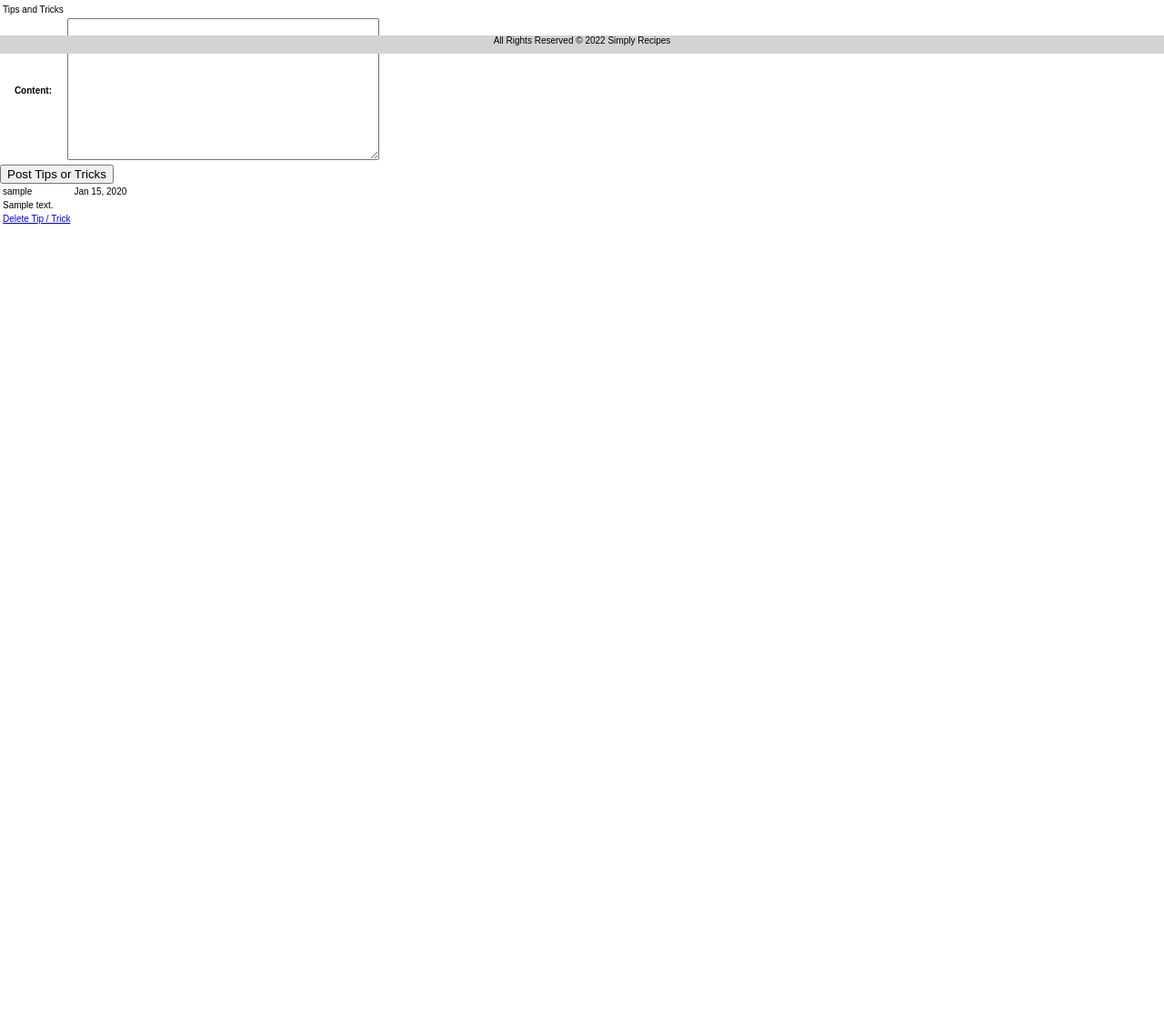
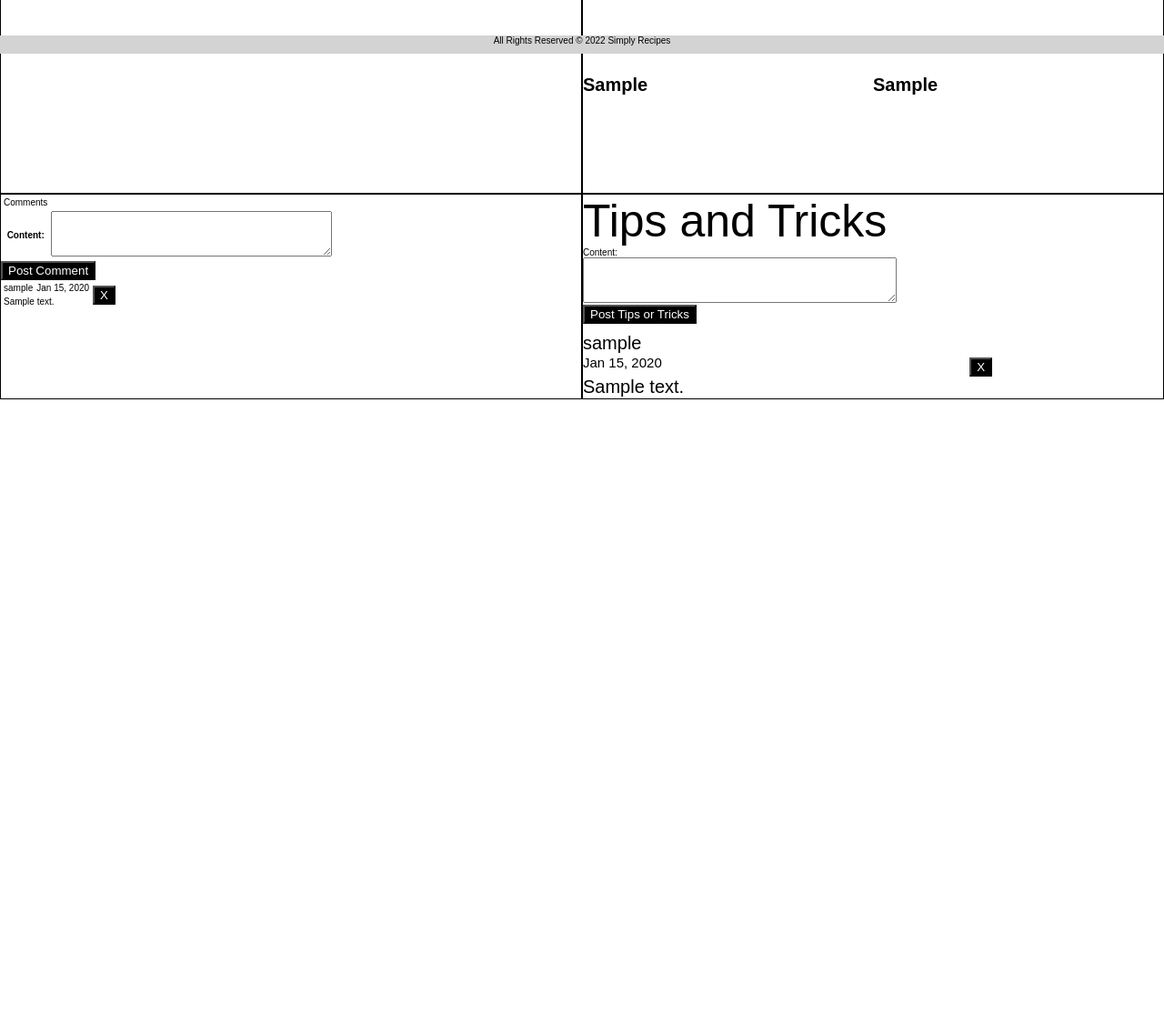
Before and after one commit to becp12/recipeapp, a Django app: page /recipes/1/ in a window 1280 px wide. Shown: the part 741-1858 px from the top of the page at 91% size. Before the commit the page ends 987 px from the top, so only its background shows below. Run offline with Django 4.2, Linux system fonts and the light colour scheme; tables that the repository leaves empty hold one stand-in row (values such as "Sample post").

Commit message:
Adding udcentric code & CSS

```diff
--- a/main_app/static/css/style.css
+++ b/main_app/static/css/style.css
@@ -65,7 +65,27 @@
     height: 25rem;
 }
 
-/* --- INDEX VIEW --- */
+.btn {
+    background-color: black;
+    color: white;
+}
+
+.btn:hover {
+    background-color: white;
+    color: black;
+}
+
+input#file-upload-button {
+    background-color: black;
+    color: white;
+}
+
+input#file-upload-button:hover {
+    background-color: white;
+    color: black;
+}
+
+/* --- INDEX / MY INDEX VIEW --- */
 .all-recipes {
     display: grid;
     grid-template-columns: 1fr 1fr 1fr;
@@ -76,8 +96,6 @@
 .recipe-card {
     position: relative;
     border: 1px solid black;
-    /* background-image: url("https://i.imgur.com/A14QwVW.jpeg"); */
-    /* background-image: url("{{ photo.recipe.url }}"); */
     background-size: cover;
     background-repeat: no-repeat;
     background-position: center;
@@ -86,6 +104,7 @@
     padding: 8rem 0;
     text-decoration: none;
     color: black;
+    height: 40rem;
 }
 
 .recipe-details {
@@ -99,3 +118,116 @@
     align-items: center;
     justify-content: center;
 }
+
+/* --- DETAIL VIEW --- */
+.detail-page {
+    display: grid;
+    grid-template-columns: 1fr 1fr;
+    grid-template-rows: 1fr 3fr 0.5fr 3fr;
+}
+
+.detail-page > * {
+    border: 1px solid black;
+}
+
+.title {
+    grid-column: 1 / span 2;
+    display: flex;
+    flex-direction: column;
+    justify-content: center;
+    align-items: center;
+}
+
+.photo {
+    display: flex;
+    justify-content: center;
+    align-items: center;
+}
+
+.photo > img {
+    border-radius: 5rem 5rem;
+}
+
+.recipe-all {
+    display: grid;
+    grid-template-columns: 1fr 1fr;
+    grid-template-rows: auto;
+    font-size: 3rem;
+}
+
+.servings {
+    text-align: center;
+    grid-column: 1 / span 2;
+}
+
+.category {
+    grid-column: 1 / span 2;
+    text-align: center;
+}
+
+.heading {
+    text-align: center;
+}
+
+.contentheader {
+    font-size: 2rem;
+}
+
+.time {
+    text-align: center;
+}
+
+
+.add-photo {
+    display: flex;
+    flex-direction: column;
+    align-items: center;
+}
+
+/* -- COMMENTS & TIPS / TRICKS -- */
+.add-tiptrick {
+    display: flex;
+    flex-direction: column;
+    align-items: baseline;
+    justify-content: center;
+    margin-bottom: 1rem;
+}
+
+.tiptrickhead {
+    grid-column: 1 / span 2;
+    font-size: 5rem;
+}
+
+.post-tiptrick {
+    grid-column: 1 / span 2;
+    /* align-self: flex-end; */
+}
+
+
+#id_content {
+    width: 90%;
+    height: 5rem;
+}
+
+.view-tiptrick {
+    display: grid;
+    grid-template-columns: 2fr 6fr 1fr;
+    grid-template-rows: 1fr 1fr 1fr;
+    font-size: 2rem;
+    width: 75%;
+}
+
+.content {
+    grid-column: 1 / span 3;
+    font-size: 2rem;
+}
+
+.tiptrickchef {
+    grid-column: 1 / span 3;
+    font-size: 2rem;
+}
+
+.tiptrickdate {
+    grid-column: 1 / span 2;
+    font-size: 1.5rem;
+}
--- a/main_app/templates/recipes/detail.html
+++ b/main_app/templates/recipes/detail.html
@@ -1,39 +1,49 @@
 {% extends 'base.html' %}
 {% block content %}
 
-<h1>Recipe Detail</h1>
+<div class="detail-page">
+    <div class="title">
+        <h1>{{ recipe.title }}</h1>
+        <h5>Chef: {{ recipe.chef }}</h5>
+    </div>
 
-<div>
-    <h2>{{ recipe.title }}</h2>
-    <h5>Chef: {{ recipe.chef }}</h5>
-    <div>
+    <div class="photo">
         {% for photo in recipe.photo_set.all %}
         <img src="{{photo.url}}">
         {% empty %}
         <div>No Photos Uploaded</div>
         {% endfor %}
     </div>
-    <h5>Servings: {{ recipe.servings }}</h5>
-    <h5>Prep Time: {{ recipe.preptime}}</h5>
-    <h5>Cooking Time: {{ recipe.cookingtime }}</h5>
-    <h5>Category: {{ recipe.get_category_display }}</h5>
-    <h5>Ingredients: {{ recipe.ingredients|linebreaks }}</h5>
-    <h5>Method: {{ recipe.method|linebreaks }}</h5>
+
+    <div class="recipe-all">
+        <h5 class="servings">Servings: {{ recipe.servings }}</h5>
+        <h5 class="time">Prep Time: {{ recipe.preptime}}</h5>
+        <h5 class="time">Cooking Time: {{ recipe.cookingtime }}</h5>
+        <h5 class="category">Category: {{ recipe.get_category_display }}</h5>
+        <h5 class="heading">Method:</h5>
+        <h5 class="heading">Ingredients:</h5>
+        <h5 class="contentheader">{{ recipe.method|linebreaks }}</h5>
+        <h5 class="contentheader">{{ recipe.ingredients|linebreaks }}</h5>
     </div>
 
-<div>
-    <form action="{% url 'add_photo' recipe.id %}" enctype="multipart/form-data" method="POST" alt="Recipe Photo" >
+    {% if recipe.chef == request.user %}
+        <div class="add-photo">
+            <form action="{% url 'add_photo' recipe.id %}" enctype="multipart/form-data" method="POST" alt="Recipe Photo">
                 {% csrf_token %}
-        <input type="file" name="photo-file">
+                <input type="file" name="photo-file" >
                 <br><br>
-        <input type="submit" value="Upload Photo">
+                <input type="submit" value="Upload Photo" class="btn">
             </form>
         </div>
 
-<a href="{% url 'recipe_update' recipe.id %}">Edit</a>
-<a href="{% url 'recipe_delete' recipe.id %}">Delete</a>
+    <div class="edit-delete">
+        <a href="{% url 'recipe_update' recipe.id %}"><button class="btn">Edit</button></a>
+        <a href="{% url 'recipe_delete' recipe.id %}"><button class="btn">Delete</button></a>
+    </div>
+    {% endif%}
 
-<div>
+    <div class="all-comment">
+        <div class="add-comment">
             <form action="{% url 'add_comment' recipe.id %}" method="POST">
                 {% csrf_token %}
                 <table>
@@ -42,55 +52,57 @@
                     </tr>
                     {{ comment_form.as_table }}
                 </table>
-        <input type="submit" value="Post Comment">
+                <input type="submit" value="Post Comment" class="btn">
             </form>
         </div>
-
-<div>
-    <table>
+        <div class="view-comment">
+            <table class="content-table">
                 {% for comment in recipe.comment_set.all %}
                     <tr>
                         <td>{{ comment.chef }}</td>
                         <td>{{ comment.created|date:"M d, Y" }}</td>
+                        <td rowspan="2"><a href="{% url 'comment_delete' comment.id %}"><button class="btn">X</button></a></td>
                     </tr>
                     <tr>
-                <td>{{ comment.content|linebreaks }}</td>
-            </tr>
-            <tr>
-                <td><a href="{% url 'comment_delete' comment.id %}">Delete Comment</a></td>
+                        <td colspan="2">{{ comment.content|linebreaks }}</td>
                     </tr>
                 {% endfor %}
             </table>
         </div>
+    </div>
 
-<div>
+    <div class="all-tiptrick">
+        <!-- <div class="add-tiptrick">
             <form action="{% url 'add_tiptrick' recipe.id %}" method="POST">
                 {% csrf_token %}
                 <table>
                     <tr>
-                <td>Tips and Tricks</td>
+                        <td colspan="2">Tips and Tricks</td>
                     </tr>
                     {{ tiptrick_form.as_table }}
                 </table>
-        <input type="submit" value="Post Tips or Tricks">
+                <input type="submit" value="Post Tips or Tricks" class="btn">
+            </form>
+        </div> -->
+
+        <div>
+            <form action="{% url 'add_tiptrick' recipe.id %}" method="POST" class="add-tiptrick">
+                {% csrf_token %}
+                <p class="tiptrickhead">Tips and Tricks</p>
+                {{ tiptrick_form.as_p }}
+                <input type="submit" value="Post Tips or Tricks" class="btn post-tiptrick">
             </form>
         </div>
 
-<div>
-    <table>
         {% for tiptrick in recipe.tiptrick_set.all %}
-            <tr>
-                <td>{{ tiptrick.chef }}</td>
-                <td>{{ tiptrick.created|date:"M d, Y" }}</td>
-            </tr>
-            <tr>
-                <td>{{ tiptrick.content|linebreaks }}</td>
-            </tr>
-            <tr>
-                <td><a href="{% url 'tiptrick_delete' tiptrick.id %}">Delete Tip / Trick</a></td>
-            </tr>
+            <div class="view-tiptrick">
+                    <p class="tiptrickchef">{{ tiptrick.chef }}</p>
+                    <p class="tiptrickdate">{{ tiptrick.created|date:"M d, Y" }}</p>
+                    <p><a href="{% url 'tiptrick_delete' tiptrick.id %}"><button class="btn">X</button></a></p>
+                    <p class="content">{{ tiptrick.content }}</p>
+            </div>
         {% endfor %}
-    </table>
+    </div>
 </div>
 
 {% endblock %}
```
Lines whose indentation alone changed are shown as unchanged.
